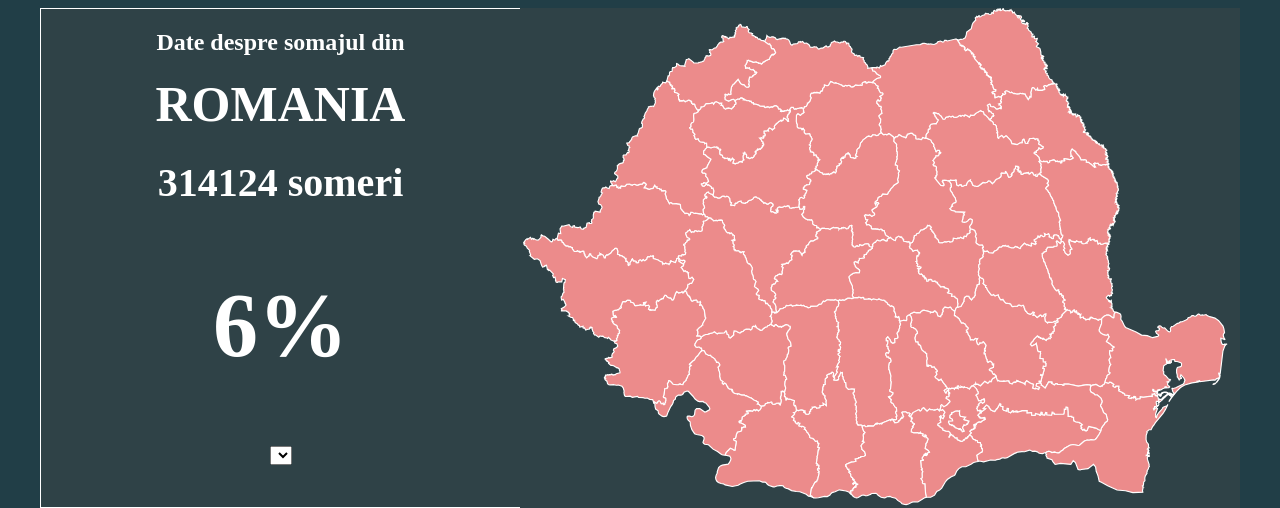
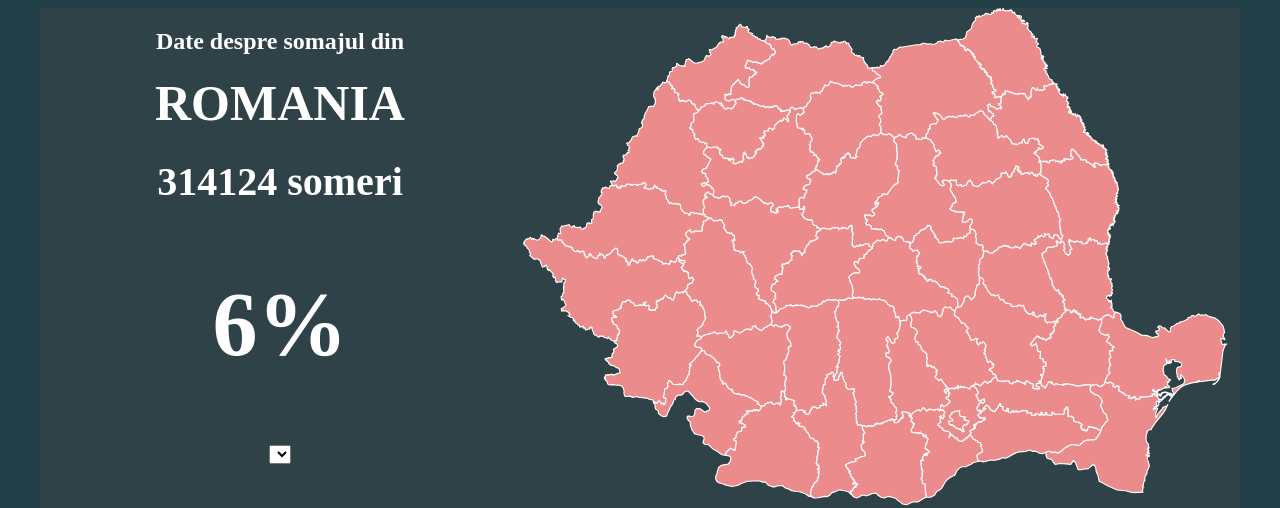
Before and after one commit to andutzu7/tw, a PHP site: page / in a window 1280 px wide. Shown: the top 508 px of the page. Run offline with PHP 8.4, Linux system fonts and the light colour scheme; lists and menus that the app fills with data are empty; some libraries are stand-ins or nearby versions.

Commit message:
Removed useless white border

```diff
--- a/Public/refactoring/test.css
+++ b/Public/refactoring/test.css
@@ -34,9 +34,6 @@ h4{
 }
 
 .header-info {
-    border-left: 1px solid white; /*debug*/
-    border-top: 1px solid white;
-    border-bottom: 1px solid white;
     grid-area: headerinfo;
     overflow: hidden; /*todo*/
     text-align: center;
```
